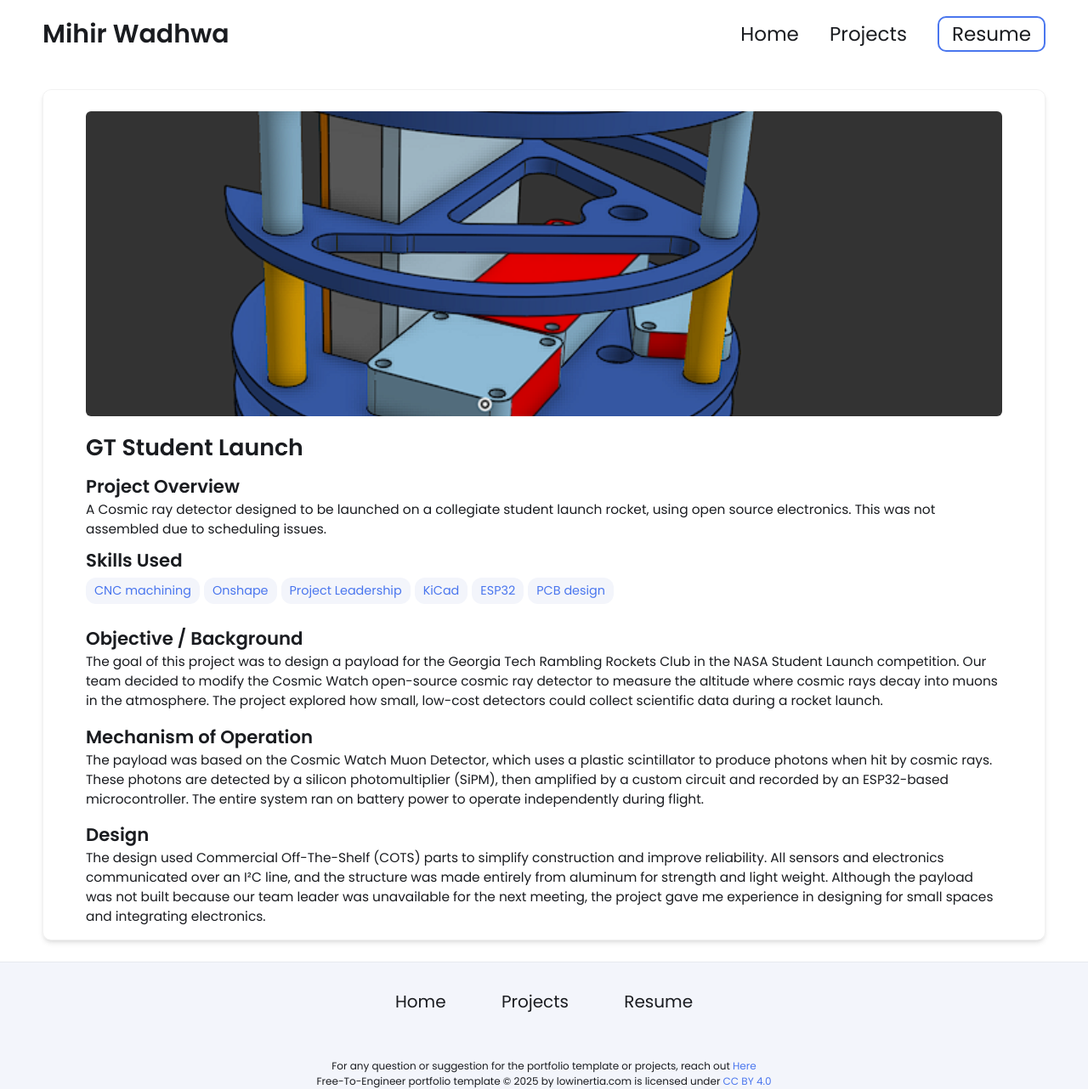
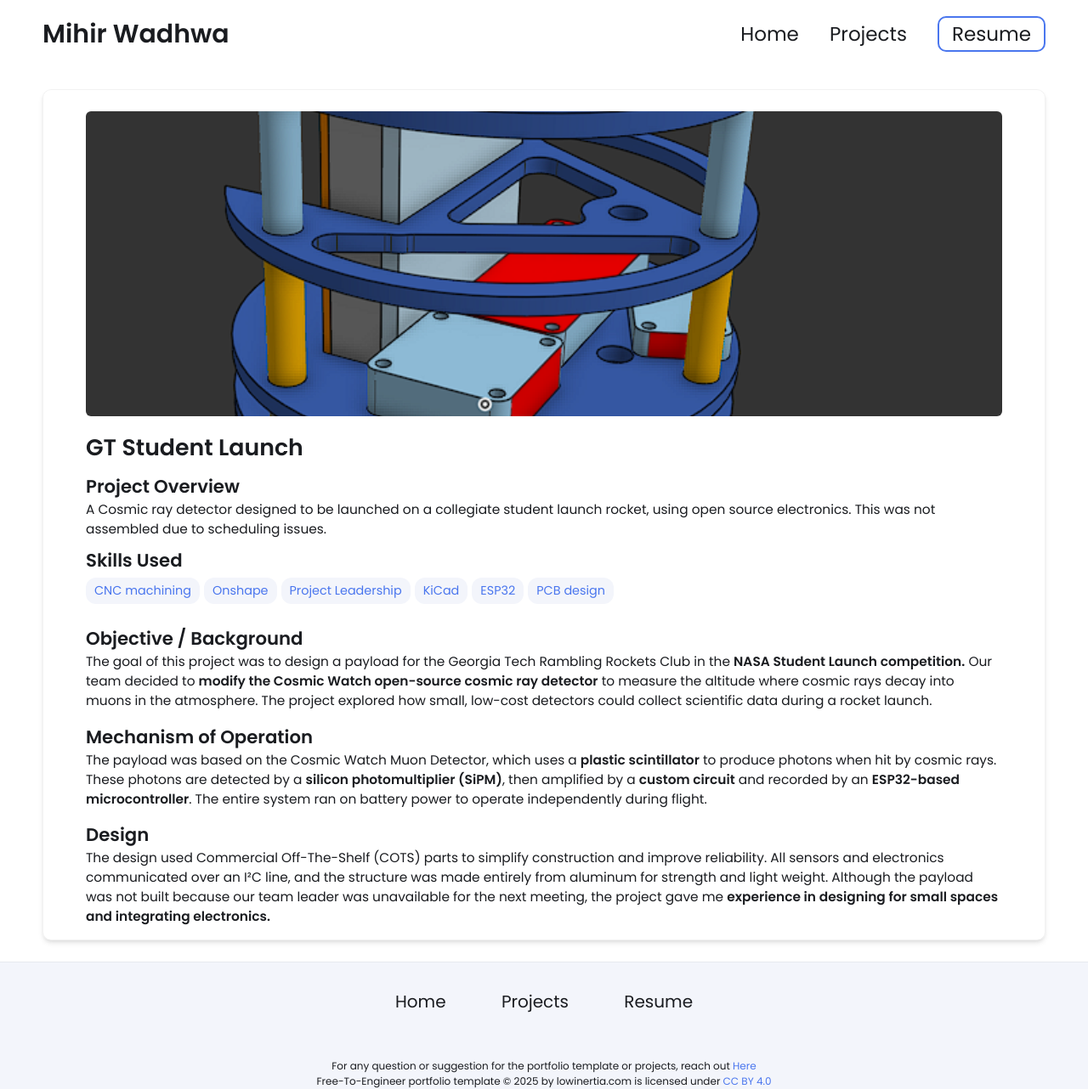
Before and after one commit to mihirwadhwa27/mihirwadhwa27.github.io, a Jekyll site: the page built from _projects/student-launch/index.md, in a window 1280 px wide. Shown: the whole page at 85% size. Built offline with Jekyll 4.4.1, drawn with Linux system fonts in a browser that asks for light colours.

```diff
--- a/_projects/student-launch/index.md
+++ b/_projects/student-launch/index.md
@@ -12,9 +12,9 @@ skills:
 main-image: /image.png
 ---
 ## Objective / Background
-The goal of this project was to design a payload for the Georgia Tech Rambling Rockets Club in the NASA Student Launch competition. Our team decided to modify the Cosmic Watch open-source cosmic ray detector to measure the altitude where cosmic rays decay into muons in the atmosphere. The project explored how small, low-cost detectors could collect scientific data during a rocket launch.
+The goal of this project was to design a payload for the Georgia Tech Rambling Rockets Club in the **NASA Student Launch competition.** Our team decided to **modify the Cosmic Watch open-source cosmic ray detector** to measure the altitude where cosmic rays decay into muons in the atmosphere. The project explored how small, low-cost detectors could collect scientific data during a rocket launch.
 ##  Mechanism of Operation
-The payload was based on the Cosmic Watch Muon Detector, which uses a plastic scintillator to produce photons when hit by cosmic rays. These photons are detected by a silicon photomultiplier (SiPM), then amplified by a custom circuit and recorded by an ESP32-based microcontroller. The entire system ran on battery power to operate independently during flight.
+The payload was based on the Cosmic Watch Muon Detector, which uses a **plastic scintillator** to produce photons when hit by cosmic rays. These photons are detected by a **silicon photomultiplier (SiPM)**, then amplified by a **custom circuit** and recorded by an **ESP32-based microcontroller**. The entire system ran on battery power to operate independently during flight.
 ## Design
 The design used Commercial Off-The-Shelf (COTS) parts to simplify construction and improve reliability. All sensors and electronics communicated over an I²C line, and the structure was made entirely from aluminum for strength and light weight.
-Although the payload was not built because our team leader was unavailable for the next meeting, the project gave me experience in designing for small spaces and integrating electronics.
+Although the payload was not built because our team leader was unavailable for the next meeting, the project gave me **experience in designing for small spaces and integrating electronics.**
```
